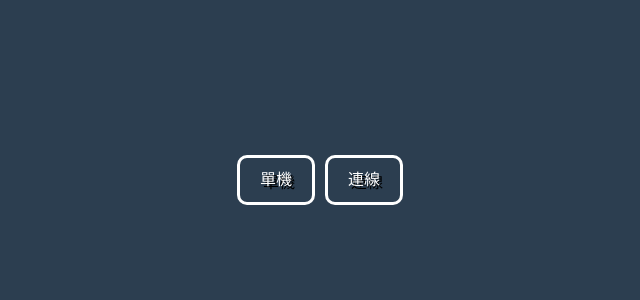
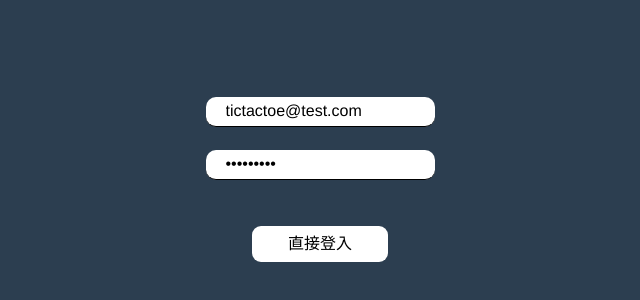
Before and after one commit to kb274483/Vue-Firebase-tictactoe-game, a Vue app: page /#/ in a window 1280 px wide. Shown: the part 220-520 px from the top of the page, without its empty margins (320-960 px from the left). Built offline with nearby package versions, Linux system fonts and the light colour scheme.

Commit message:
Update Home.vue

```diff
--- a/src/views/Home.vue
+++ b/src/views/Home.vue
@@ -1,15 +1,59 @@
 <template>
   <div id="nav">
-    <router-link to="/single">單機</router-link>
-    <router-link to="/double">連線</router-link>
+    <div v-if="!loginSuccess">
+      <div class="login">
+        <div class="loginInfo">
+          <div class="mail box">
+            <input type="text" placeholder="E-mail" v-model="email" />
+          </div>
+          <div class="password box">
+            <input
+              type="password"
+              placeholder="Password"
+              ref="loginPassword"
+              v-model="password"
+            />
+          </div>
+        </div>
+        <div class="loginBTN">
+          <div>
+            <button @click="login">直接登入</button>
+          </div>
+        </div>
+      </div>
+    </div>
+    <div v-else>
+      <router-link to="/single">單機</router-link>
+      <router-link to="/double">連線</router-link>
+    </div>
   </div>
 </template>
 
 <script>
 // @ is an alias to /src
+import { firebaseAuth } from "../firebase";
+import { ref } from "vue";
 
 export default {
   name: "Home",
+  setup() {
+    const email = ref("tictactoe@test.com"); //測試用帳號
+    const password = ref("tictactoe"); //測試用密碼
+    const loginSuccess = ref(false);
+    const login = () => {
+      // console.log("Submit", firebaseAuth());
+      firebaseAuth
+        .signInWithEmailAndPassword(email.value, password.value)
+        .then((res) => {
+          console.log(res);
+          loginSuccess.value = !loginSuccess.value;
+        })
+        .catch((error) => {
+          console.log(error);
+        });
+    };
+    return { login, email, password, loginSuccess };
+  },
 };
 </script>
 
@@ -30,5 +74,69 @@ export default {
     padding: 10px 20px;
     margin: 5px;
   }
+  .login {
+    .logo {
+      margin-top: 4.3%;
+      display: flex;
+      justify-content: center;
+    }
+    .notice {
+      margin-top: 10%;
+      text-align: center;
+      margin-bottom: 10%;
+      p {
+        color: #ffffff;
+        font-size: 16px;
+        font-weight: 400;
+      }
+    }
+    .loginInfo {
+      .box {
+        margin: 0 auto;
+        width: 100%;
+        height: 30px;
+        input {
+          padding-left: 20px;
+          width: 100%;
+          height: 100%;
+          border: none;
+          border-bottom: 1px solid black;
+          border-radius: 10px;
+        }
+      }
+      .mail {
+        span {
+          color: red;
+        }
+      }
+      .password {
+        position: relative;
+        margin: 10% auto;
+      }
+    }
+    .loginBTN {
+      width: 100%;
+      margin-top: 20%;
+      display: flex;
+      justify-content: center;
+      div {
+        display: flex;
+        justify-content: center;
+        align-items: center;
+        width: 60%;
+        height: 38px;
+        background: var(--gradient);
+        border-radius: 9px;
+        button {
+          background: none;
+          width: 99%;
+          height: 36px;
+          border: 1px solid rgba(255, 255, 255, 0);
+          background: #fff;
+          border-radius: 9px;
+        }
+      }
+    }
+  }
 }
 </style>
```
